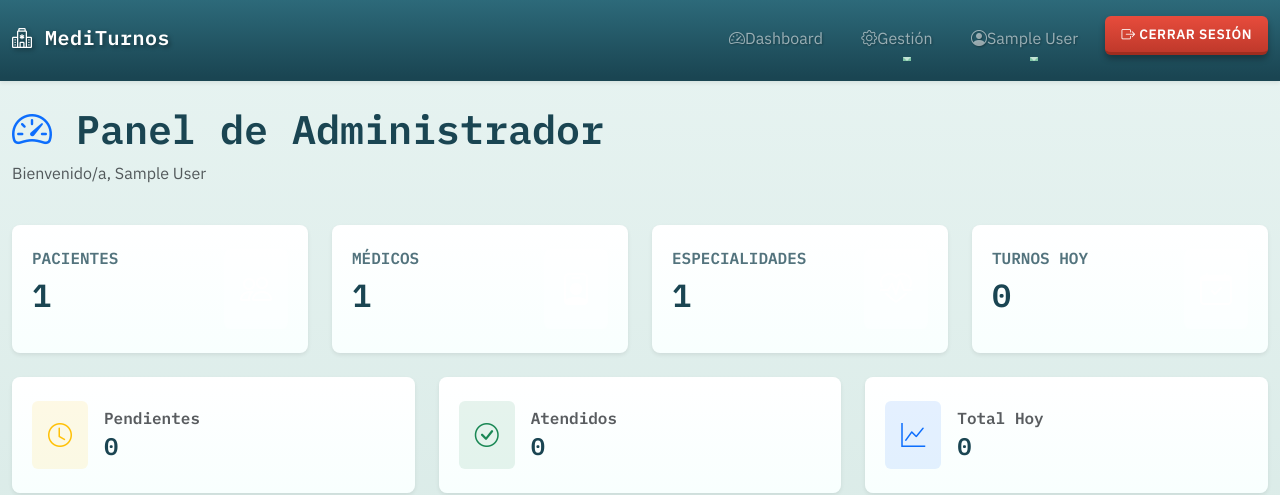
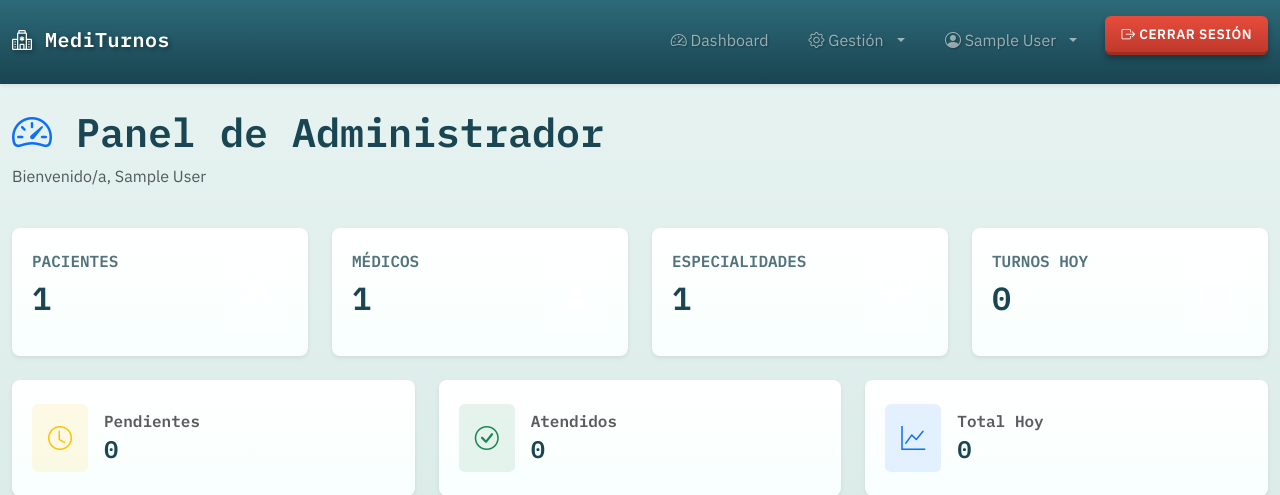
Before and after one commit to neikiam/MediTurnos, a Django app: page /admin-panel/ in a window 1280 px wide. Shown: the top 495 px of the page. Run offline with Django 5.2, Linux system fonts and the light colour scheme; a user stored in the database is signed in; tables that the repository leaves empty hold one stand-in row (values such as "Sample post"); some libraries are stand-ins or nearby versions.

Commit message:
Arreglo de botones 3

```diff
--- a/static/css/style.css
+++ b/static/css/style.css
@@ -95,52 +95,29 @@
     letter-spacing: 0.5px;
     font-family: 'IBM Plex Mono', monospace;
     cursor: pointer;
-    transition: all 0.3s ease;
+    transition: opacity 0.3s ease;
 }
 
 .navbar-brand:hover {
-    transform: scale(1.05);
     opacity: 0.9;
 }
 
 .nav-link {
     text-shadow: 1px 1px 2px rgba(0, 0, 0, 0.3);
-    transition: all 0.3s ease;
-    position: relative;
-    padding: 0.65rem 1.2rem !important;
+    transition: background-color 0.2s ease;
+    padding: 0.75rem 1.25rem !important;
     cursor: pointer;
-    min-height: 44px;
-    display: flex;
-    align-items: center;
+    display: block;
 }
 
 .nav-link:hover {
-    background: rgba(255, 255, 255, 0.1);
+    background: rgba(255, 255, 255, 0.15);
     border-radius: 4px;
-    transform: translateY(-2px);
-}
-
-.nav-link::after {
-    content: '';
-    position: absolute;
-    bottom: 0;
-    left: 50%;
-    width: 0;
-    height: 2px;
-    background: var(--medical-mint);
-    transition: all 0.3s ease;
-    transform: translateX(-50%);
-}
-
-.nav-link:hover::after {
-    width: 80%;
 }
 
 /* Dropdown toggle específico */
 .dropdown-toggle {
     cursor: pointer !important;
-    padding: 0.65rem 1.2rem !important;
-    min-height: 44px;
 }
 
 .dropdown-toggle::after {
@@ -675,19 +652,16 @@
 .dropdown-menu {
     border: 3px solid var(--medical-teal-dark);
     border-radius: 6px;
-    box-shadow: var(--shadow-deep);
+    box-shadow: 0 4px 8px rgba(0, 0, 0, 0.2);
     background: white;
     padding: 0.5rem 0;
-    margin-top: 0.5rem;
-    min-width: 220px;
-    z-index: 1050;
+    margin-top: 0.25rem !important;
+    min-width: 200px;
 }
 
 .dropdown-item {
-    padding: 0.75rem 1.25rem;
-    transition: background-color 0.2s ease;
+    padding: 0.75rem 1.5rem;
     color: var(--medical-dark);
-    cursor: pointer;
     font-size: 0.95rem;
 }
 
```
